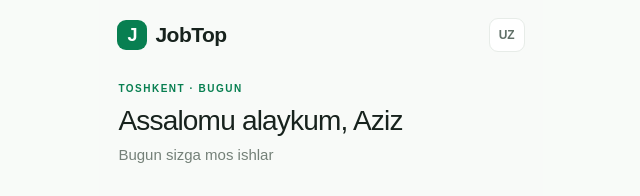
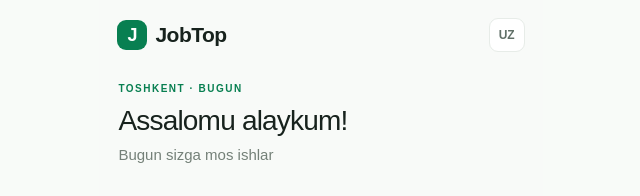
Before and after one commit to ShakhzodD/jobtop, a Next.js app: page / in a window 1280 px wide. Shown: the top 196 px of the page, without its empty margins (319-959 px from the left). Built offline with nearby package versions, Linux system fonts and the light colour scheme; no server answers; the database is empty.

Commit message:
fix: load Telegram WebApp session

```diff
--- a/src/app/layout.tsx
+++ b/src/app/layout.tsx
@@ -1,6 +1,7 @@
 import type { Metadata } from "next";
 import "./globals.css";
 import { Inter } from "next/font/google";
+import Script from "next/script";
 import { cn } from "@/lib/utils";
 
 const inter = Inter({subsets:['latin'],variable:'--font-sans'});
@@ -13,7 +14,10 @@ export const metadata: Metadata = {
 export default function RootLayout({ children }: LayoutProps<"/">) {
   return (
     <html lang="uz" className={cn("h-full antialiased", "font-sans", inter.variable)}>
-      <body className="min-h-full flex flex-col">{children}</body>
+      <body className="min-h-full flex flex-col">
+        <Script src="https://telegram.org/js/telegram-web-app.js?56" strategy="beforeInteractive" />
+        {children}
+      </body>
     </html>
   );
 }
--- a/src/shared/config/locale.ts
+++ b/src/shared/config/locale.ts
@@ -2,7 +2,7 @@ export type Language = "uz" | "ru";
 
 export const messages = {
   uz: {
-    greeting: "Assalomu alaykum, Aziz",
+    greeting: "Assalomu alaykum!",
     headline: "Bugun sizga mos ishlar",
     create: "E’lon berish",
     newJobs: "Yangi e’lonlar",
@@ -19,7 +19,7 @@ export const messages = {
     all: "Barchasi",
   },
   ru: {
-    greeting: "Здравствуйте, Азиз",
+    greeting: "Здравствуйте!",
     headline: "Работа для вас сегодня",
     create: "Создать объявление",
     newJobs: "Новые объявления",
--- a/src/views/home/ui/home-page.tsx
+++ b/src/views/home/ui/home-page.tsx
@@ -74,6 +74,7 @@ export function HomePage() {
   }
 
   const isEmployer = user?.activeRole === "employer";
+  const greeting = user ? `Assalomu alaykum, ${user.fullName.split(" ")[0]}!` : text.greeting;
 
   function navigate(nextScreen: AppScreen) {
     setActiveJob(null);
@@ -90,7 +91,7 @@ export function HomePage() {
       </header>
       <section className="jt-greeting">
         <p>TOSHKENT · BUGUN</p>
-        <h1>{text.greeting}</h1>
+        <h1>{greeting}</h1>
         <span>{text.headline}</span>
       </section>
       {user && <div className="jt-role-status"><span>{isEmployer ? "💼 Ish beruvchi rejimi" : "👷 Ishchi rejimi"}</span><Button onClick={() => navigate("profile")} size="xs" variant="ghost">Almashtirish</Button></div>}
```
